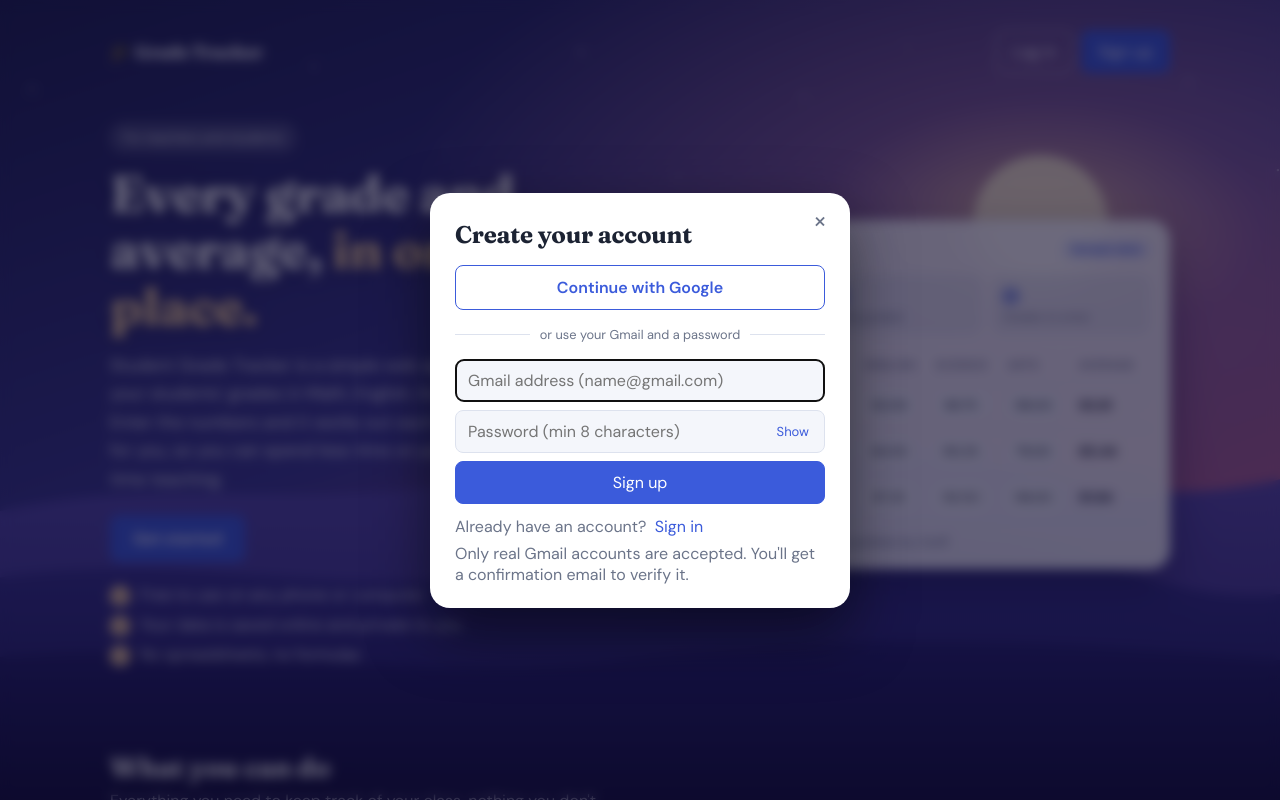
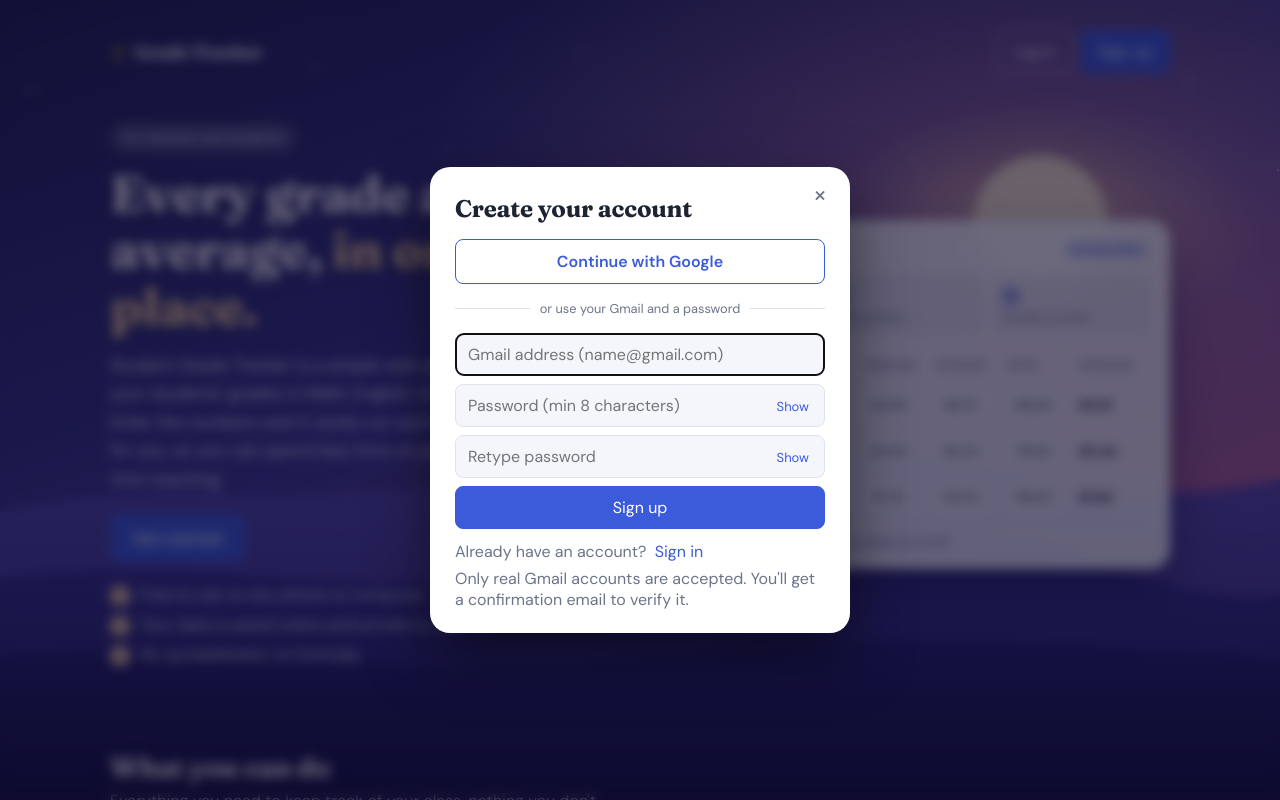
Before and after one commit to franklinsaint13/StudentGradeTracker, a React (Vite) app: page /login in a window 1280 px wide. Both pictures are taken after a click on the button "Sign up". Shown: the top 800 px of the page. Built offline with nearby package versions, Linux system fonts and the light colour scheme; no server answers.

Commit message:
retype password

```diff
--- a/src/App.css
+++ b/src/App.css
@@ -1207,3 +1207,21 @@ h3,
     padding: 22px 18px 26px;
   }
 }
+
+/* ---------- retype-password hint ---------- */
+
+.match-hint {
+  margin: -4px 0 0;
+  font-size: 0.82rem;
+}
+.match-hint.ok {
+  color: #2f9e6b;
+}
+.match-hint.bad {
+  color: var(--danger);
+}
+@media (prefers-color-scheme: dark) {
+  .match-hint.ok {
+    color: #63e6be;
+  }
+}
--- a/src/Login.jsx
+++ b/src/Login.jsx
@@ -67,6 +67,7 @@ export default function Login() {
   const [mode, setMode] = useState("signin"); // "signin" | "signup" | "forgot"
   const [email, setEmail] = useState("");
   const [password, setPassword] = useState("");
+  const [confirm, setConfirm] = useState(""); // "retype password" box (sign up only)
   const [message, setMessage] = useState(null); // { type: "error" | "ok", text }
   const [busy, setBusy] = useState(false);
   const [open, setOpen] = useState(false); // is the sign-in pop-up showing?
@@ -75,6 +76,7 @@ export default function Login() {
   function openAuth(nextMode) {
     setMode(nextMode);
     setMessage(null);
+    setConfirm("");
     setOpen(true);
   }
 
@@ -112,6 +114,11 @@ export default function Login() {
     if (mode !== "signin") {
       const problem = gmailProblem(address);
       if (problem) return setMessage({ type: "error", text: problem });
+    }
+
+    // Sign up: the password has to be typed twice, exactly the same.
+    if (mode === "signup" && password !== confirm) {
+      return setMessage({ type: "error", text: "The two passwords don't match. Please retype it." });
     }
 
     setBusy(true);
@@ -354,6 +361,27 @@ export default function Login() {
                 />
               )}
 
+              {mode === "signup" && (
+                <>
+                  <PasswordInput
+                    placeholder="Retype password"
+                    value={confirm}
+                    onChange={(e) => setConfirm(e.target.value)}
+                    autoComplete="new-password"
+                    minLength={8}
+                    required
+                  />
+                  {confirm && (
+                    <p
+                      className={`match-hint ${password === confirm ? "ok" : "bad"}`}
+                      role="status"
+                    >
+                      {password === confirm ? "✓ Passwords match" : "Passwords don't match yet"}
+                    </p>
+                  )}
+                </>
+              )}
+
               <button type="submit" disabled={busy}>
                 {busy
                   ? "Please wait…"
@@ -392,6 +420,7 @@ export default function Login() {
                 onClick={() => {
                   setMode(mode === "signin" ? "signup" : "signin");
                   setMessage(null);
+                  setConfirm("");
                 }}
               >
                 {mode === "signin" ? "Sign up" : "Sign in"}
```
